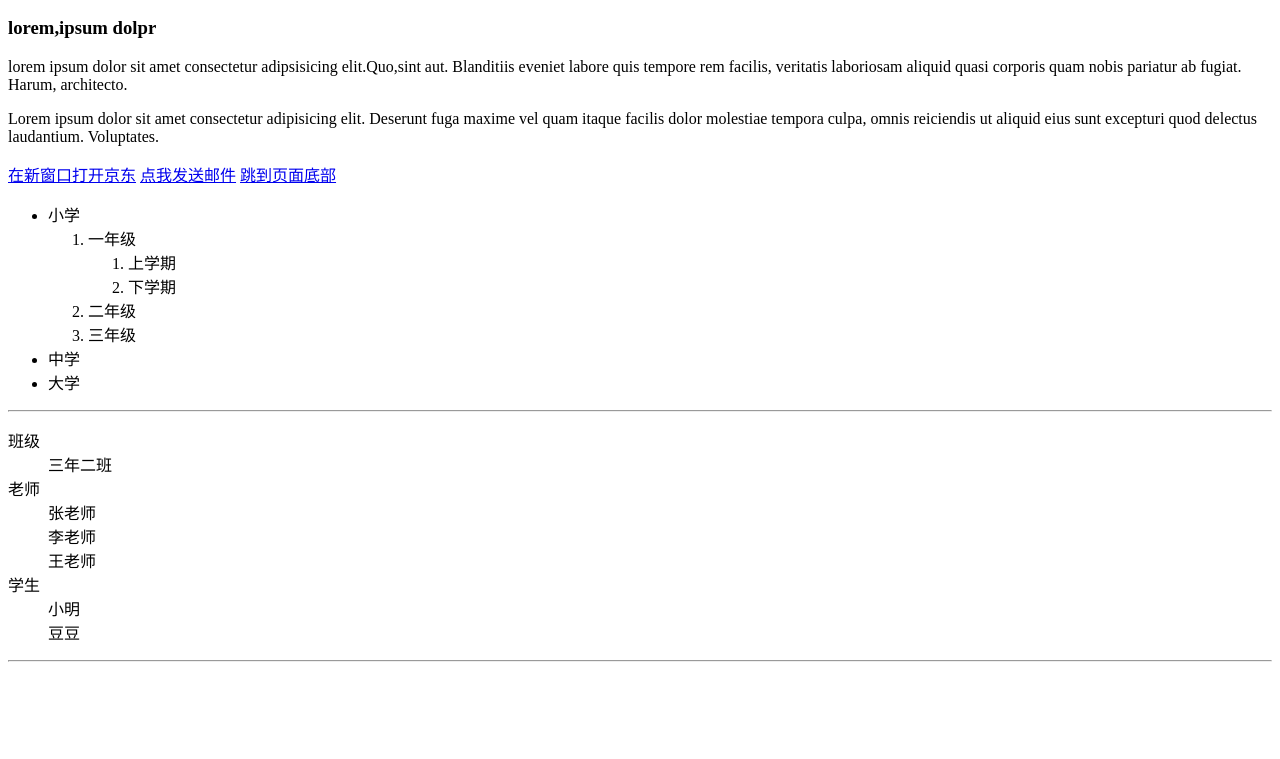
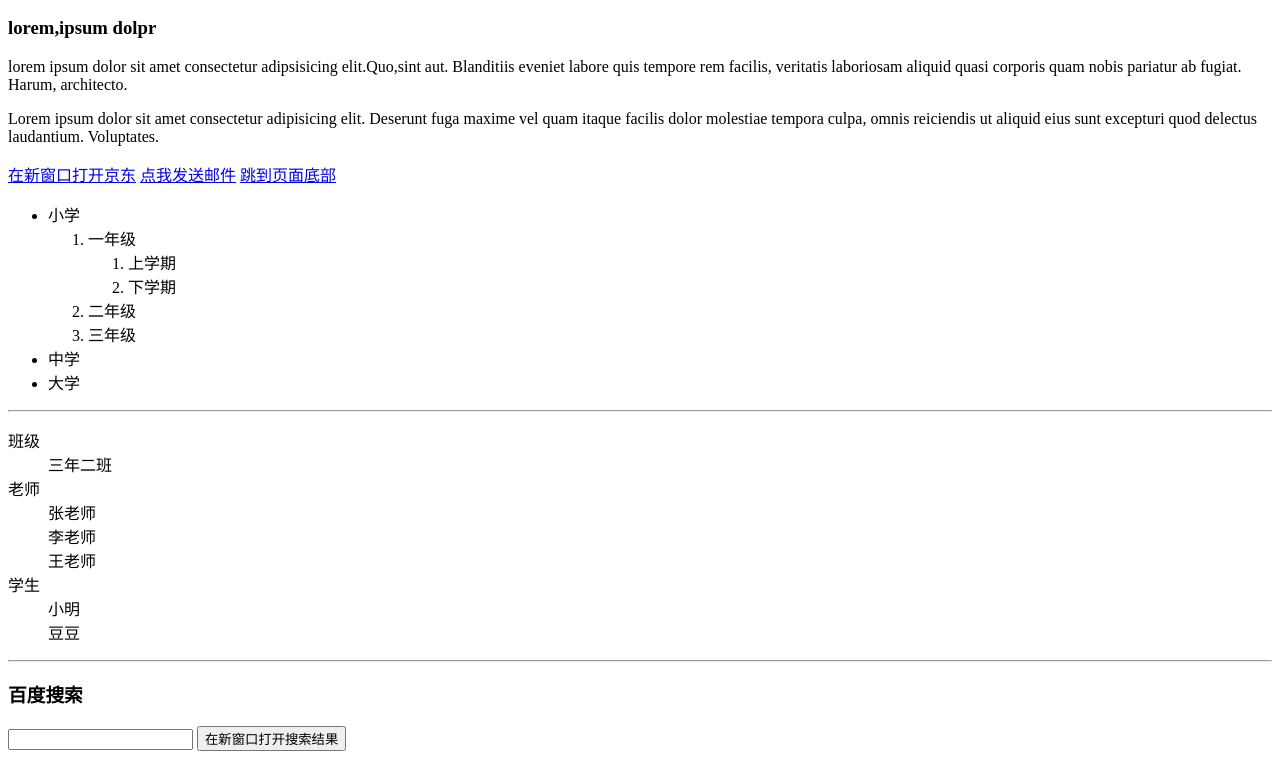
Before and after one commit to ZhaoDAD/miao, a plain HTML site: page html-basic.html in a window 1280 px wide. Shown: the part 110-869 px from the top of the page. Before the commit the page ends 800 px from the top, so only its background shows below. Drawn offline with Linux system fonts and the light colour scheme.

Commit message:
add some commit

```diff
--- a/html-basic.html
+++ b/html-basic.html
@@ -51,3 +51,10 @@
     <dd>豆豆</dd>
   </dl>
   <hr />
+  <h3>百度搜索</h3>
+  <form target="_blank" action="https://www.baidu.com/s，">
+    <input type="text" required name="wd">
+    <input type="hidden" name="ie" value="UTF-8">
+    <input type="hidden" name="sourceid" value="chrome">
+    <button>在新窗口打开搜索结果</button>
+  </form>
```
